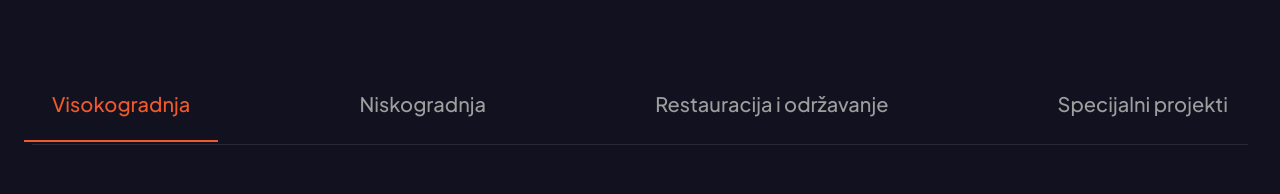
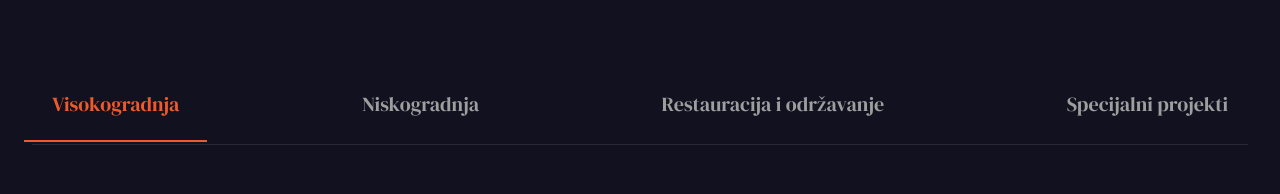
Before and after one commit to miljanv/bauen, a Next.js app: page / in a window 1280 px wide. Shown: the part 2502-2696 px from the top of the page. Built offline with nearby package versions, Linux system fonts and the light colour scheme; no server answers.

Commit message:
feat: change font

```diff
--- a/src/app/globals.css
+++ b/src/app/globals.css
@@ -7,10 +7,10 @@
 @theme inline {
   --color-background: var(--background);
   --color-foreground: var(--foreground);
-  --font-sans: var(--font-plus-jakarta);
-  --font-mono: var(--font-plus-jakarta);
-  --font-heading: var(--font-plus-jakarta);
-  --font-nav: var(--font-plus-jakarta);
+  --font-sans: var(--font-dm-serif-display);
+  --font-mono: var(--font-dm-serif-display);
+  --font-heading: var(--font-dm-serif-display);
+  --font-nav: var(--font-dm-serif-display);
   --color-sidebar-ring: var(--sidebar-ring);
   --color-sidebar-border: var(--sidebar-border);
   --color-sidebar-accent-foreground: var(--sidebar-accent-foreground);
--- a/src/app/layout.tsx
+++ b/src/app/layout.tsx
@@ -1,5 +1,5 @@
 import type { Metadata } from "next";
-import { Plus_Jakarta_Sans } from "next/font/google";
+import { DM_Serif_Display } from "next/font/google";
 
 import { OrganizationJsonLd } from "@/components/organization-json-ld";
 import { SiteFooter } from "@/components/site-footer";
@@ -9,11 +9,11 @@ import { getSiteUrl } from "@/lib/seo";
 
 import "./globals.css";
 
-const plusJakarta = Plus_Jakarta_Sans({
-  variable: "--font-plus-jakarta",
+const dmSerifDisplay = DM_Serif_Display({
+  variable: "--font-dm-serif-display",
   subsets: ["latin", "latin-ext"],
   display: "swap",
-  weight: ["400", "500", "600", "700"],
+  weight: "400",
 });
 
 export const metadata: Metadata = {
@@ -53,7 +53,7 @@ export default function RootLayout({
   return (
     <html
       lang="sr"
-      className={`${plusJakarta.variable} h-full scroll-smooth`}
+      className={`${dmSerifDisplay.variable} h-full scroll-smooth`}
     >
       <body className="flex min-h-full flex-col bg-background text-foreground antialiased">
         <OrganizationJsonLd />
```
